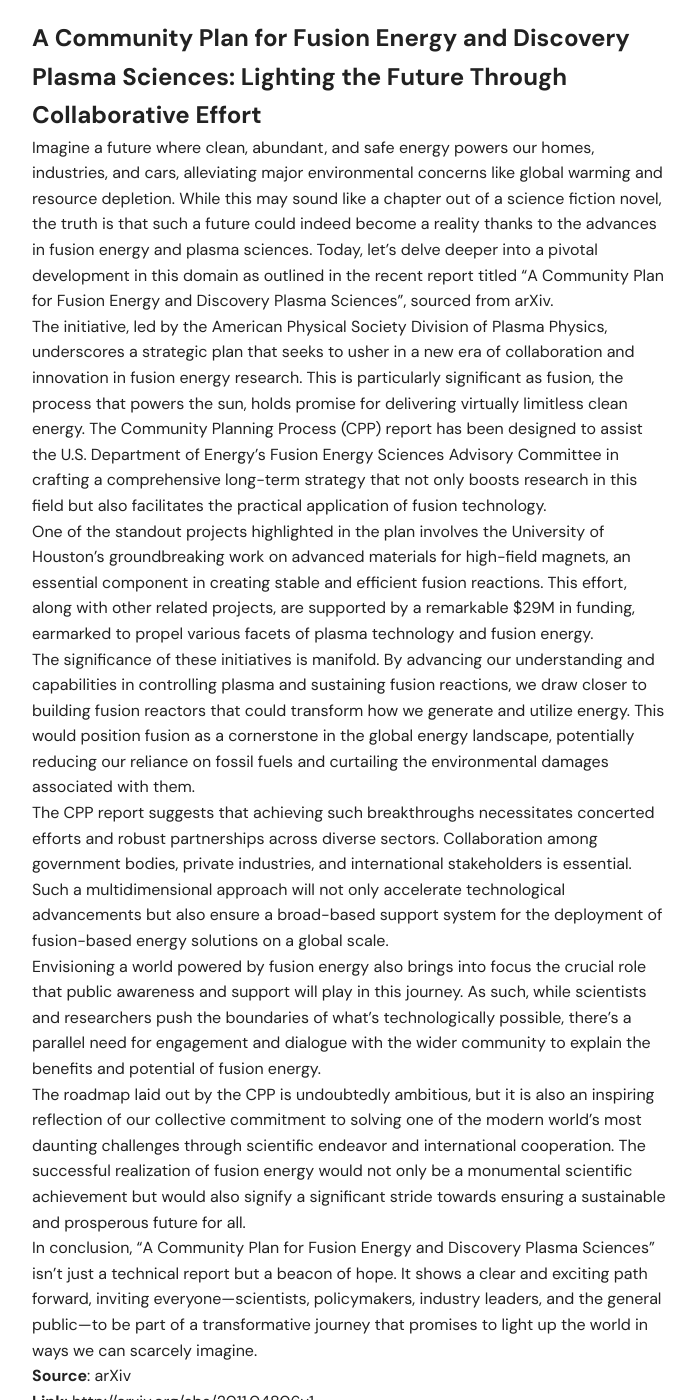
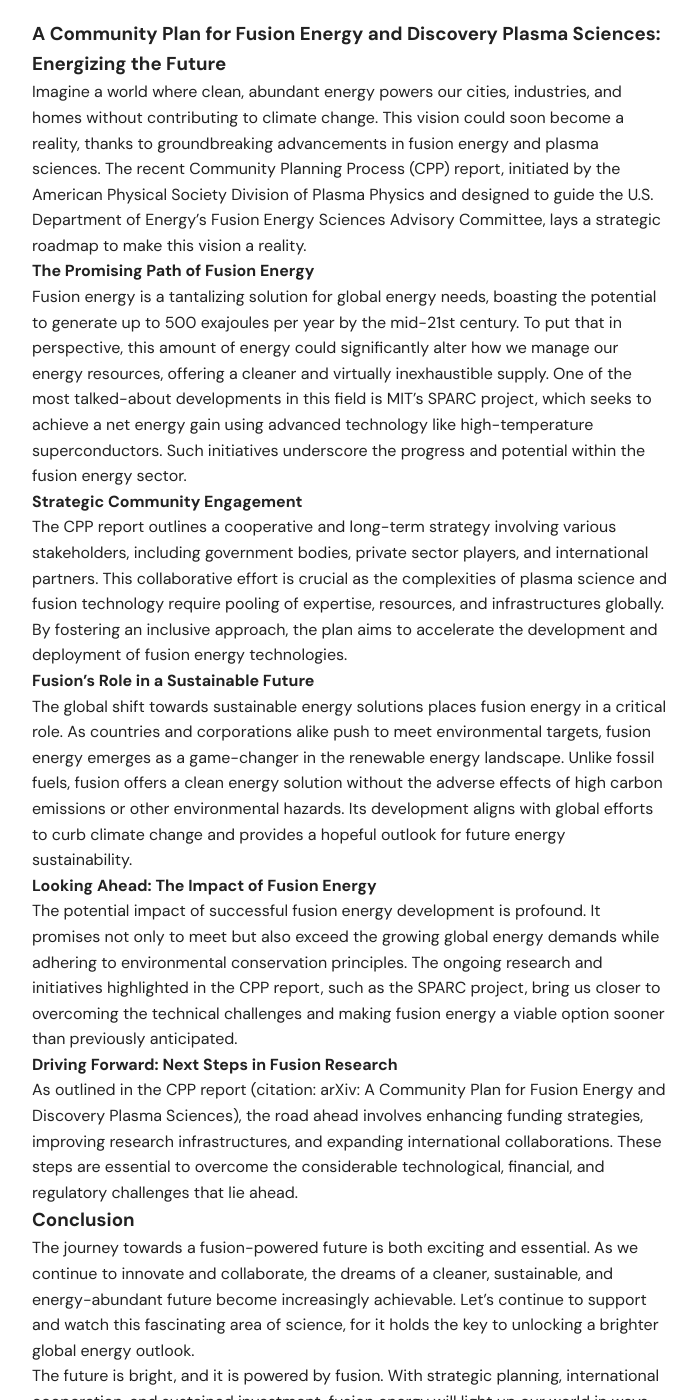
Before and after one commit to hyperpoint/hyperpoint.github.io, a Jekyll site: the page built from _posts/2020-11-01-ddbe239e8cf24785e43e6b0ebfbfa577-a-community-plan-for-fusion-energy-and-discovery-plasma-sciences.md, in a window 1280 px wide and 1400 px high, scrolled down 584 px. Shown: the whole window, without its empty margins (290-987 px from the left). Built offline with Jekyll 4.4.1, drawn with Linux system fonts in a browser that asks for light colours; some of the changed text lies outside the part shown.

Commit message:
Update blog post: A Community Plan for Fusion Energy and Discovery Plasma Sciences

```diff
--- a/_posts/2020-11-01-ddbe239e8cf24785e43e6b0ebfbfa577-a-community-plan-for-fusion-energy-and-discovery-plasma-sciences.md
+++ b/_posts/2020-11-01-ddbe239e8cf24785e43e6b0ebfbfa577-a-community-plan-for-fusion-energy-and-discovery-plasma-sciences.md
@@ -11,23 +11,35 @@ collaboration: In collaboration with leading fusion research entities.
 
 # A Community Plan for Fusion Energy and Discovery Plasma Sciences
 
-## A Community Plan for Fusion Energy and Discovery Plasma Sciences: Lighting the Future Through Collaborative Effort
+### A Community Plan for Fusion Energy and Discovery Plasma Sciences: Energizing the Future
 
-Imagine a future where clean, abundant, and safe energy powers our homes, industries, and cars, alleviating major environmental concerns like global warming and resource depletion. While this may sound like a chapter out of a science fiction novel, the truth is that such a future could indeed become a reality thanks to the advances in fusion energy and plasma sciences. Today, let's delve deeper into a pivotal development in this domain as outlined in the recent report titled "A Community Plan for Fusion Energy and Discovery Plasma Sciences", sourced from arXiv.
+Imagine a world where clean, abundant energy powers our cities, industries, and homes without contributing to climate change. This vision could soon become a reality, thanks to groundbreaking advancements in fusion energy and plasma sciences. The recent Community Planning Process (CPP) report, initiated by the American Physical Society Division of Plasma Physics and designed to guide the U.S. Department of Energy's Fusion Energy Sciences Advisory Committee, lays a strategic roadmap to make this vision a reality.
 
-The initiative, led by the American Physical Society Division of Plasma Physics, underscores a strategic plan that seeks to usher in a new era of collaboration and innovation in fusion energy research. This is particularly significant as fusion, the process that powers the sun, holds promise for delivering virtually limitless clean energy. The Community Planning Process (CPP) report has been designed to assist the U.S. Department of Energy's Fusion Energy Sciences Advisory Committee in crafting a comprehensive long-term strategy that not only boosts research in this field but also facilitates the practical application of fusion technology.
+#### The Promising Path of Fusion Energy
 
-One of the standout projects highlighted in the plan involves the University of Houston's groundbreaking work on advanced materials for high-field magnets, an essential component in creating stable and efficient fusion reactions. This effort, along with other related projects, are supported by a remarkable $29M in funding, earmarked to propel various facets of plasma technology and fusion energy.
+Fusion energy is a tantalizing solution for global energy needs, boasting the potential to generate up to 500 exajoules per year by the mid-21st century. To put that in perspective, this amount of energy could significantly alter how we manage our energy resources, offering a cleaner and virtually inexhaustible supply. One of the most talked-about developments in this field is MIT's SPARC project, which seeks to achieve a net energy gain using advanced technology like high-temperature superconductors. Such initiatives underscore the progress and potential within the fusion energy sector.
 
-The significance of these initiatives is manifold. By advancing our understanding and capabilities in controlling plasma and sustaining fusion reactions, we draw closer to building fusion reactors that could transform how we generate and utilize energy. This would position fusion as a cornerstone in the global energy landscape, potentially reducing our reliance on fossil fuels and curtailing the environmental damages associated with them.
+#### Strategic Community Engagement
 
-The CPP report suggests that achieving such breakthroughs necessitates concerted efforts and robust partnerships across diverse sectors. Collaboration among government bodies, private industries, and international stakeholders is essential. Such a multidimensional approach will not only accelerate technological advancements but also ensure a broad-based support system for the deployment of fusion-based energy solutions on a global scale.
+The CPP report outlines a cooperative and long-term strategy involving various stakeholders, including government bodies, private sector players, and international partners. This collaborative effort is crucial as the complexities of plasma science and fusion technology require pooling of expertise, resources, and infrastructures globally. By fostering an inclusive approach, the plan aims to accelerate the development and deployment of fusion energy technologies.
 
-Envisioning a world powered by fusion energy also brings into focus the crucial role that public awareness and support will play in this journey. As such, while scientists and researchers push the boundaries of what's technologically possible, there's a parallel need for engagement and dialogue with the wider community to explain the benefits and potential of fusion energy.
+#### Fusion's Role in a Sustainable Future
 
-The roadmap laid out by the CPP is undoubtedly ambitious, but it is also an inspiring reflection of our collective commitment to solving one of the modern world's most daunting challenges through scientific endeavor and international cooperation. The successful realization of fusion energy would not only be a monumental scientific achievement but would also signify a significant stride towards ensuring a sustainable and prosperous future for all.
+The global shift towards sustainable energy solutions places fusion energy in a critical role. As countries and corporations alike push to meet environmental targets, fusion energy emerges as a game-changer in the renewable energy landscape. Unlike fossil fuels, fusion offers a clean energy solution without the adverse effects of high carbon emissions or other environmental hazards. Its development aligns with global efforts to curb climate change and provides a hopeful outlook for future energy sustainability.
 
-In conclusion, "A Community Plan for Fusion Energy and Discovery Plasma Sciences" isn't just a technical report but a beacon of hope. It shows a clear and exciting path forward, inviting everyone—scientists, policymakers, industry leaders, and the general public—to be part of a transformative journey that promises to light up the world in ways we can scarcely imagine.
+#### Looking Ahead: The Impact of Fusion Energy
+
+The potential impact of successful fusion energy development is profound. It promises not only to meet but also exceed the growing global energy demands while adhering to environmental conservation principles. The ongoing research and initiatives highlighted in the CPP report, such as the SPARC project, bring us closer to overcoming the technical challenges and making fusion energy a viable option sooner than previously anticipated.
+
+#### Driving Forward: Next Steps in Fusion Research
+
+As outlined in the CPP report (citation: arXiv: A Community Plan for Fusion Energy and Discovery Plasma Sciences), the road ahead involves enhancing funding strategies, improving research infrastructures, and expanding international collaborations. These steps are essential to overcome the considerable technological, financial, and regulatory challenges that lie ahead.
+
+### Conclusion
+
+The journey towards a fusion-powered future is both exciting and essential. As we continue to innovate and collaborate, the dreams of a cleaner, sustainable, and energy-abundant future become increasingly achievable. Let’s continue to support and watch this fascinating area of science, for it holds the key to unlocking a brighter global energy outlook.
+
+The future is bright, and it is powered by fusion. With strategic planning, international cooperation, and sustained investment, fusion energy will light up our world in ways we can currently only imagine.
 
 **Source**: arXiv
 **Link**: http://arxiv.org/abs/2011.04806v1
```
Also changed, not shown: other parts of _posts/2020-11-01-ddbe239e8cf24785e43e6b0ebfbfa577-a-community-plan-for-fusion-energy-and-discovery-plasma-sciences.md (+1 -1 lines).
